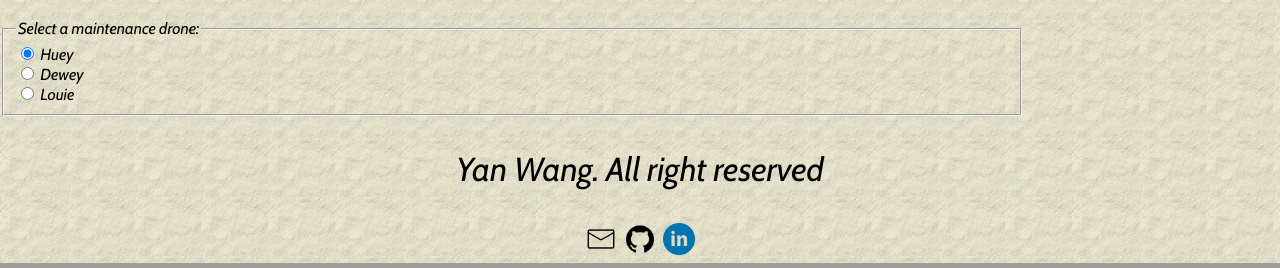
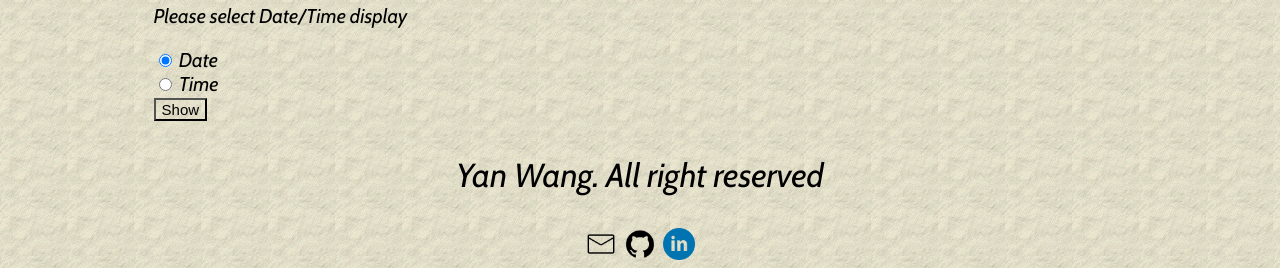
Before and after one commit to wangyan66/cs5610, a web app: file Assignment 1/index.html in a window 1280 px wide. Shown: the part 1042-1310 px from the top of the page. Run offline with its HTML, style and script files only (its server is not run), Linux system fonts and the light colour scheme.

Commit message:
Add Date/Time display feature

```diff
--- a/Assignment 1/assets/css/index.css
+++ b/Assignment 1/assets/css/index.css
@@ -3,7 +3,7 @@
   --nav-bg-color: #e7e7ce;
   --link-normal-color: #cd853f;
   --link-vis-color: #7c7ccf;
-  --link-hover-color: #8b6c8b;
+  --link-hover-color: #030303;
   --section-border-color: #b8860b;
   --text-color: #000000;
 
@@ -72,13 +72,13 @@ footer {
 }
 /* link */
 a:link {
-  color: #cd853f;
+  color: var(--link-normal-color);
 }
 a:visited {
-  color: #7c7ccf;
+  color: var(--link-vis-color);
 }
 a:hover {
-  color: #8b6c8b;
+  color: var(--link-hover-color);
 }
 
 .center {
@@ -90,7 +90,13 @@ a:hover {
   float: right;
   color: var(--text-color);
   background-color: transparent;
-  border-color: transparent;
+  border-color: rgb(22, 25, 39);
+  font-size: 15pt;
+}
+#submit_btn {
+  color: var(--text-color);
+  background-color: transparent;
+  /* border-color: transparent; */
   font-size: 15px;
 }
 /* home */
@@ -115,9 +121,19 @@ a:hover {
   margin-left: 15%;
   margin-right: 3%;
 }
+#date_time_display {
+  font-size: 15pt;
+  margin-left: 15%;
+  margin-right: 3%;
+}
+#container {
+  font-size: 15pt;
+  margin-left: 15%;
+  margin-right: 3%;
+}
 /* project */
 .project {
-  border: 2px dashed #b8860b;
+  border: 2px dashed var(--section-border-color);
   margin-top: 20px;
   margin-bottom: 20px;
   margin-left: 20px;
@@ -129,7 +145,7 @@ a:hover {
 }
 /* education */
 .education {
-  border: 2px dashed #b8860b;
+  border: 2px dashed var(--section-border-color);
   margin-left: 20px;
   font-size: 20pt;
 }
--- a/Assignment 1/assets/js/main.js
+++ b/Assignment 1/assets/js/main.js
@@ -1,6 +1,7 @@
+// theme switch
+
 const themeButton = document.getElementById('theme-button')
 const darkTheme = 'dark-theme'
-
 // Previously selected topic (if user selected)
 const selectedTheme = localStorage.getItem('selected-theme')
 
@@ -26,3 +27,55 @@ themeButton.addEventListener('click', () => {
     themeButton.textContent = "Dark"
   }
 })
+
+
+// date or time display
+var container = document.getElementById("container")
+
+function getDateOrTime (op) {
+  if (op == "Date") {
+    var d = new Date()
+    var days = ["Sun", "Mon", "Tue", "Wed", "Thu", "Fri", "Sat"]
+    var months =
+      [
+        "Jan", "Feb", "Mar", "Apr", "May", "Jun",
+        "Jul", "Aug", "Sep", "Oct", "Nov", "Dec"
+      ]
+    var dateElement = document.createElement("h3")
+    var dateText = document.createTextNode(days[d.getDay()] + " " + months[d.getMonth()] + " " + d.getDate() + " " + d.getFullYear())
+    dateElement.appendChild(dateText)
+    return dateElement
+  } else {
+    var timeElement = document.createElement("h3")
+
+    var time = new Date()
+    var timeText = document.createTextNode(time.toLocaleString('en-US', { hour: 'numeric', minute: 'numeric', second: 'numeric', hour12: true }))
+    timeElement.appendChild(timeText)
+    return timeElement
+  }
+
+}
+
+var form = document.querySelector("form")
+
+form.addEventListener("submit", function (event) {
+  event.preventDefault()
+  var submitBtn = document.getElementById("submit_btn")
+  var data = new FormData(form)
+  var output = ""
+  for (const entry of data) {
+    output = output + entry[1]
+  };
+
+  var displayElement = getDateOrTime(output)
+  if (container.childNodes.length != 0) {
+    container.innerHTML = ""
+    submitBtn.textContent = "Show"
+
+  } else {
+    container.appendChild(displayElement)
+    submitBtn.textContent = "Hide"
+    console.log("hi")
+  }
+
+}, false)
--- a/Assignment 1/index.html
+++ b/Assignment 1/index.html
@@ -53,7 +53,7 @@
         <img src="assets/images/cat.jpg" alt="Image" width="324" height="432">
         <figcaption class="center">o(=•ェ•=)m🐱</figcaption>
       </figure>
-    </div>>
+    </div>
     <div class="github_status">
       <h1>📈 My GitHub Stats:</h1>
       <p>
@@ -64,27 +64,24 @@
           src="https://github-readme-stats.vercel.app/api/top-langs/?username=wangyan66&layout=compact&theme=radical&hide_border=true" />
       </p>
     </div>
-    <div class="date">
-      <fieldset>
-        <legend>Select a maintenance drone:</legend>
-
+    <form id="date_time_display">
+      <p>Please select Date/Time display</p>
+      <div>
         <div>
-          <input type="radio" id="huey" name="drone" value="huey" checked>
-          <label for="huey">Huey</label>
+          <input type="radio" id="date" name="display" value="Date" checked>
+          <label for="date">Date</label>
         </div>
 
         <div>
-          <input type="radio" id="dewey" name="drone" value="dewey">
-          <label for="dewey">Dewey</label>
+          <input type="radio" id="time" name="display" value="Time">
+          <label for="time">Time</label>
         </div>
-
-        <div>
-          <input type="radio" id="louie" name="drone" value="louie">
-          <label for="louie">Louie</label>
-        </div>
-      </fieldset>
-
-    </div>
+      </div>
+      <div>
+        <button type="submit" id="submit_btn">Show</button>
+      </div>
+    </form>
+    <div id="container"></div>
 
   </article>
 
@@ -102,7 +99,7 @@
     </div>
   </footer>
   <!-- js -->
-  <script type="text/javascript" src="assets/js/main.js"></script>
+  <script src="assets/js/main.js"></script>
 </body>
 
 </html>
```
